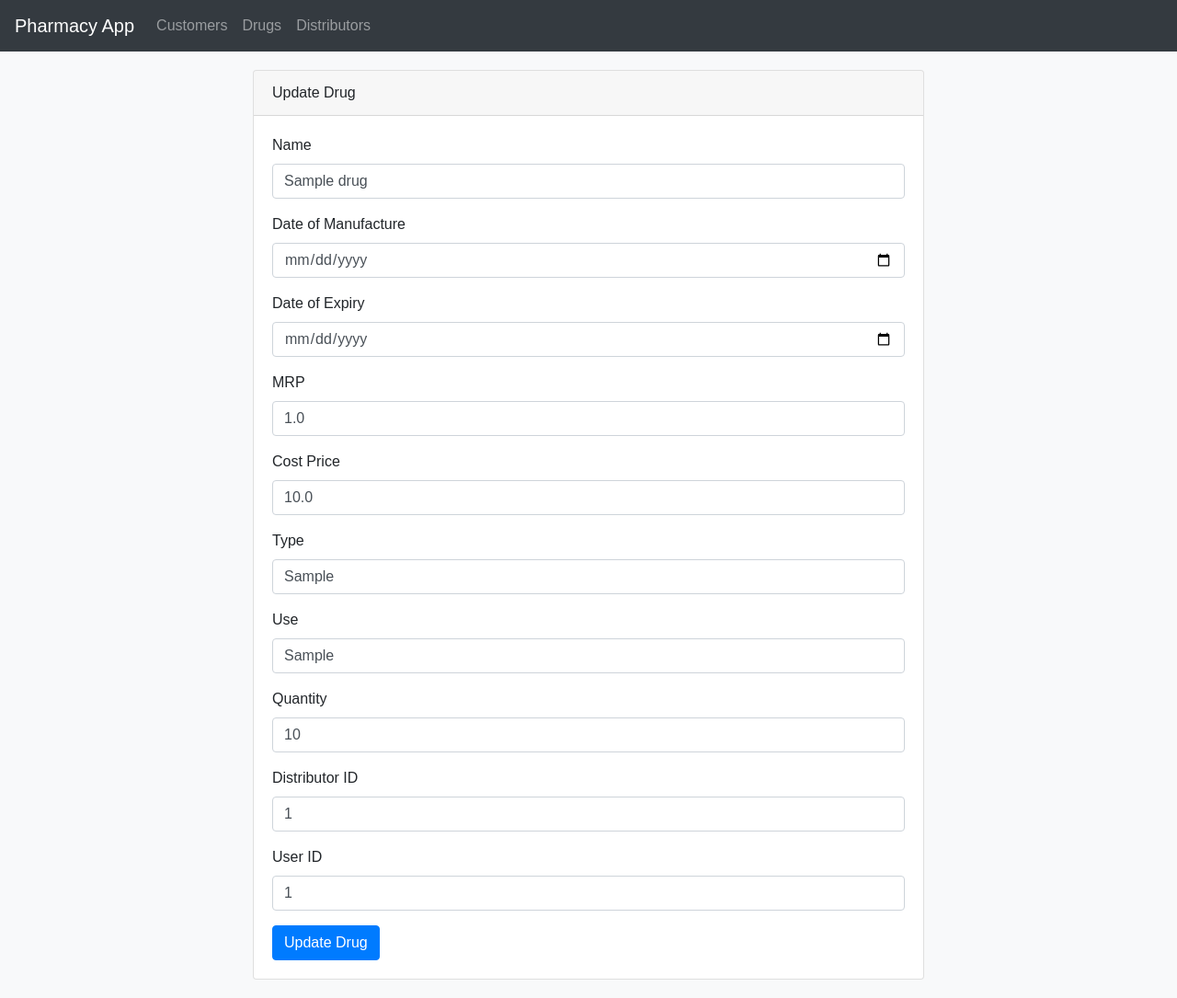
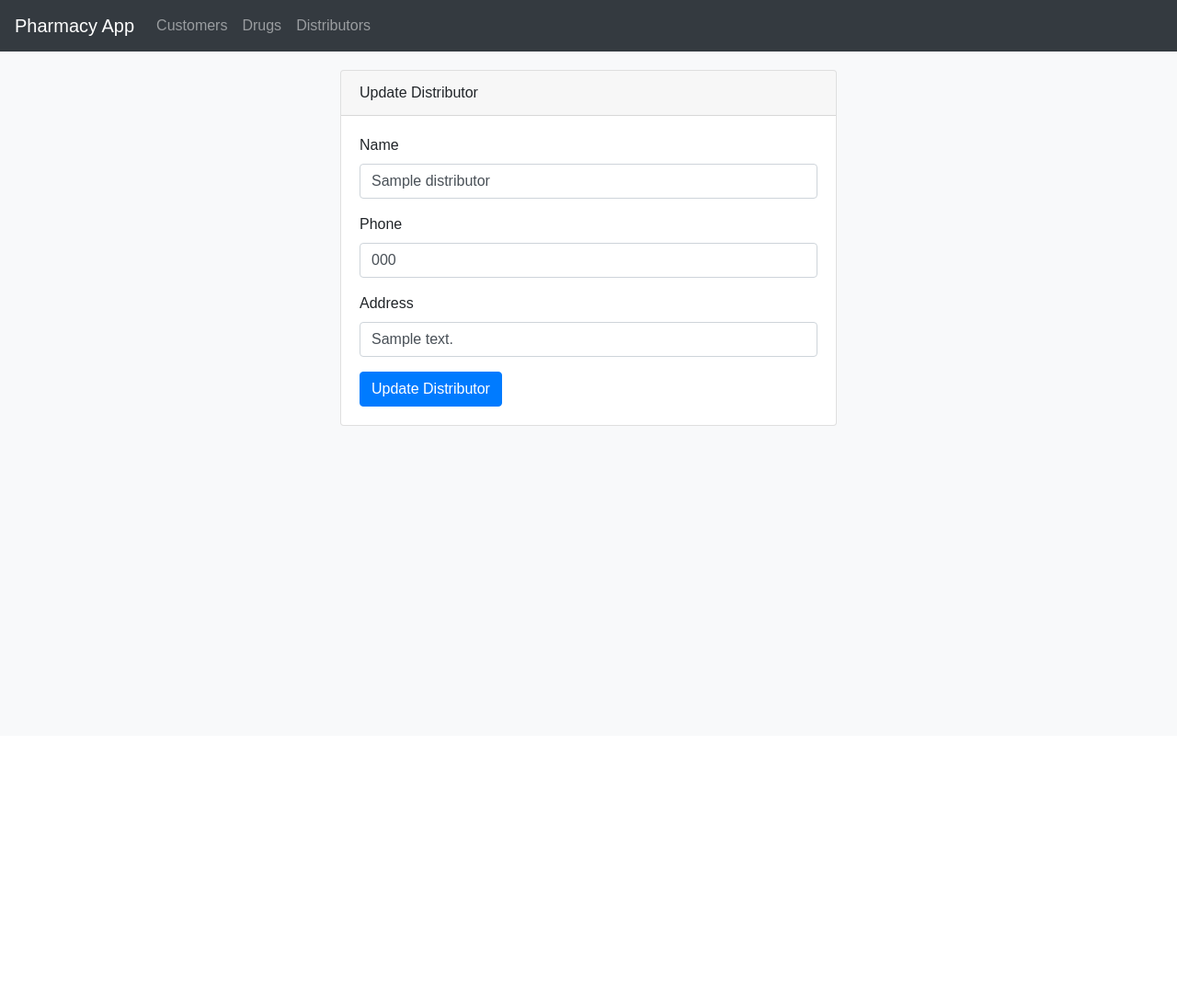
Before and after one commit to abs-d07/pharmacy_management_system, a Flask app: template templates/update_drug.html in a window 1280 px wide. Shown: the whole page at 92% size. After the commit the page ends 463 px from the top, so only its background shows below. Run offline with Flask 3, Linux system fonts and the light colour scheme; the template is opened without the code that fills it: values that come from a table or form of the project are taken from there, others are empty; tables that the repository leaves empty hold one stand-in row (values such as "Sample post"); some libraries are stand-ins or nearby versions.

Commit message:
Update update_drug.html

```diff
--- a/templates/update_drug.html
+++ b/templates/update_drug.html
@@ -2,52 +2,24 @@
 
 {% block content %}
 <div class="row justify-content-center">
-    <div class="col-md-8">
+    <div class="col-md-6">
         <div class="card">
-            <div class="card-header">Update Drug</div>
+            <div class="card-header">Update Distributor</div>
             <div class="card-body">
                 <form method="post">
                     <div class="form-group">
-                        <label for="Dr_Name">Name</label>
-                        <input type="text" class="form-control" id="Dr_Name" name="Dr_Name" value="{{ drug.Dr_Name }}" required>
+                        <label for="D_Name">Name</label>
+                        <input type="text" class="form-control" id="D_Name" name="D_Name" value="{{ distributor.D_Name }}" required>
                     </div>
                     <div class="form-group">
-                        <label for="Dr_DOM">Date of Manufacture</label>
-                        <input type="date" class="form-control" id="Dr_DOM" name="Dr_DOM" value="{{ drug.Dr_DOM }}" required>
+                        <label for="D_Phone_no">Phone</label>
+                        <input type="text" class="form-control" id="D_Phone_no" name="D_Phone_no" value="{{ distributor.D_Phone_no }}">
                     </div>
                     <div class="form-group">
-                        <label for="Dr_DOE">Date of Expiry</label>
-                        <input type="date" class="form-control" id="Dr_DOE" name="Dr_DOE" value="{{ drug.Dr_DOE }}" required>
+                        <label for="D_Address">Address</label>
+                        <input type="text" class="form-control" id="D_Address" name="D_Address" value="{{ distributor.D_Address }}">
                     </div>
-                    <div class="form-group">
-                        <label for="Dr_MRP">MRP</label>
-                        <input type="number" step="0.01" class="form-control" id="Dr_MRP" name="Dr_MRP" value="{{ drug.Dr_MRP }}" required>
-                    </div>
-                    <div class="form-group">
-                        <label for="Dr_Cost_Price">Cost Price</label>
-                        <input type="number" step="0.01" class="form-control" id="Dr_Cost_Price" name="Dr_Cost_Price" value="{{ drug.Dr_Cost_Price }}" required>
-                    </div>
-                    <div class="form-group">
-                        <label for="Dr_Type">Type</label>
-                        <input type="text" class="form-control" id="Dr_Type" name="Dr_Type" value="{{ drug.Dr_Type }}" required>
-                    </div>
-                    <div class="form-group">
-                        <label for="Dr_Use">Use</label>
-                        <input type="text" class="form-control" id="Dr_Use" name="Dr_Use" value="{{ drug.Dr_Use }}" required>
-                    </div>
-                    <div class="form-group">
-                        <label for="Dr_Quantity">Quantity</label>
-                        <input type="number" class="form-control" id="Dr_Quantity" name="Dr_Quantity" value="{{ drug.Dr_Quantity }}" required>
-                    </div>
-                    <div class="form-group">
-                        <label for="D_ID">Distributor ID</label>
-                        <input type="number" class="form-control" id="D_ID" name="D_ID" value="{{ drug.D_ID }}" required>
-                    </div>
-                    <div class="form-group">
-                        <label for="U_ID">User ID</label>
-                        <input type="number" class="form-control" id="U_ID" name="U_ID" value="{{ drug.U_ID }}" required>
-                    </div>
-                    <button type="submit" class="btn btn-primary">Update Drug</button>
+                    <button type="submit" class="btn btn-primary">Update Distributor</button>
                 </form>
             </div>
         </div>
```
